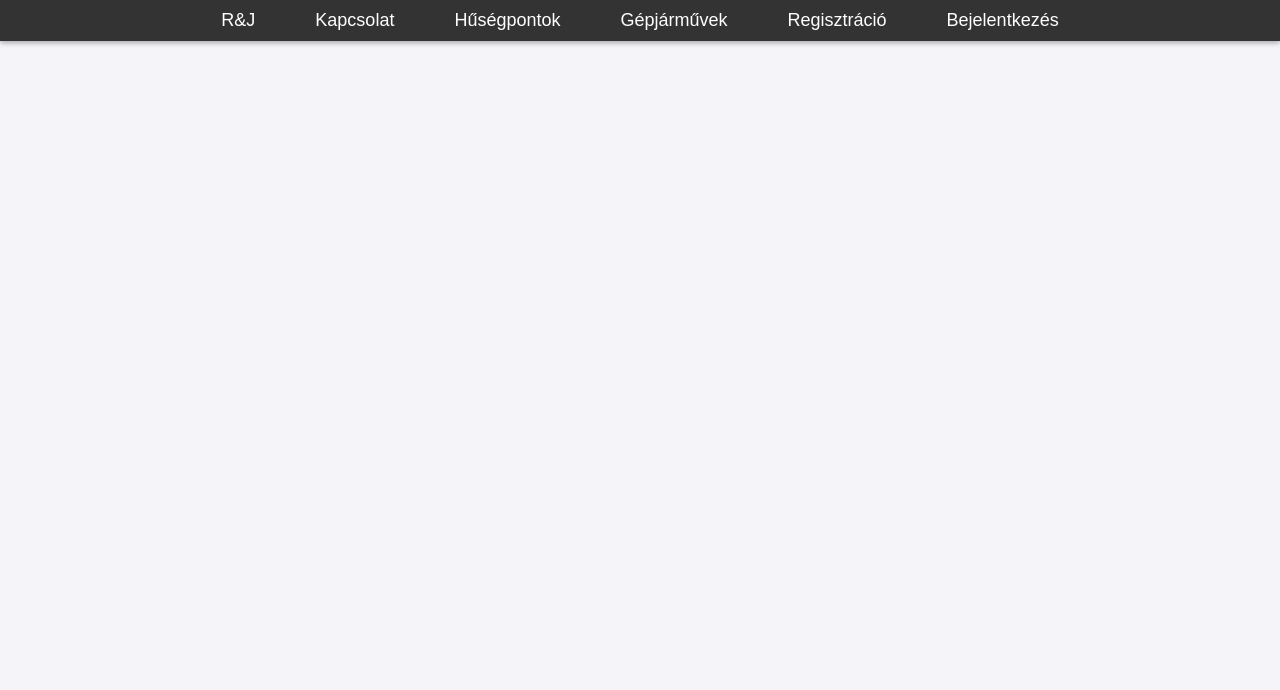
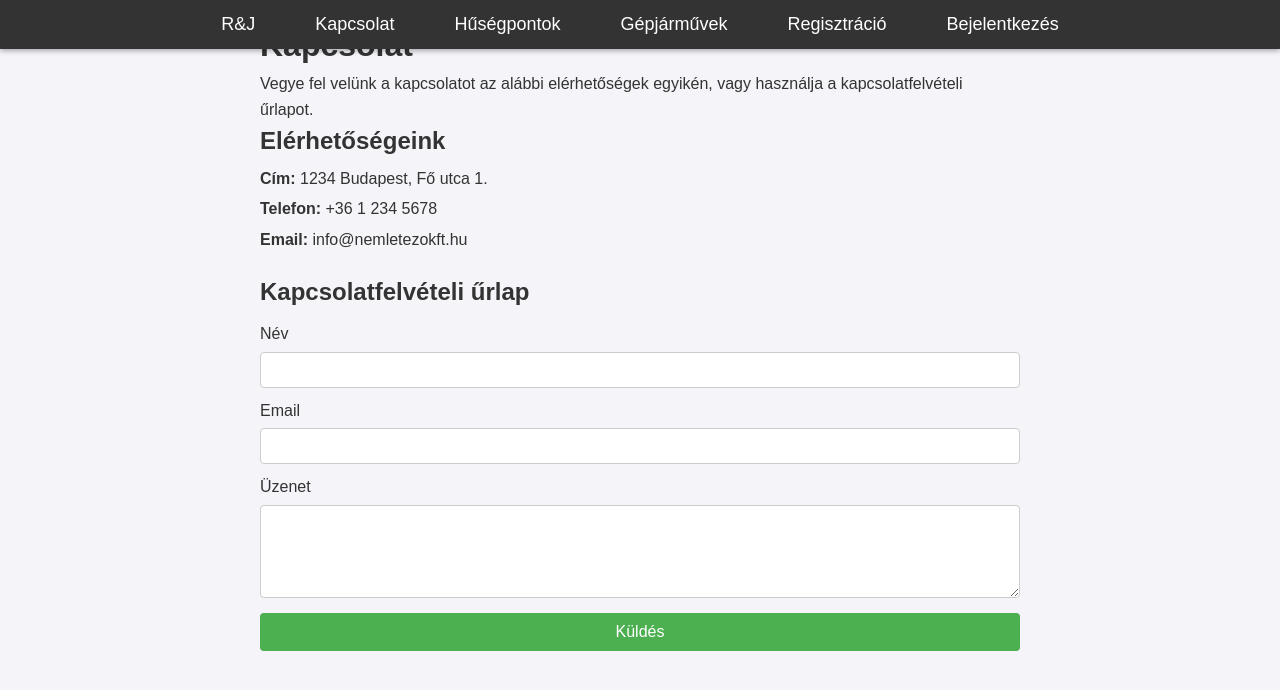
Before and after one commit to 13c-jurcso/R-J_autoberles, a PHP site: page /kapcsolat.php in a window 1280 px wide. Shown: the top 690 px of the page. Run offline with PHP 8.4, Linux system fonts and the light colour scheme.

Commit message:
kapcsolat

```diff
--- a/kapcsolat.php
+++ b/kapcsolat.php
@@ -5,6 +5,56 @@
     <meta name="viewport" content="width=device-width, initial-scale=1.0">
     <title>Kapcsolat</title>
     <link rel="stylesheet" href="style.css">
+    <style>
+        body {
+            font-family: Arial, sans-serif;
+            line-height: 1.6;
+            margin: 0;
+            padding: 0;
+        }
+        .container {
+            width: 80%;
+            max-width: 800px;
+            margin: 0 auto;
+            padding: 20px;
+        }
+        h1, h2 {
+            color: #333;
+        }
+        .contact-info {
+            margin-bottom: 20px;
+        }
+        .contact-info p {
+            margin: 5px 0;
+        }
+        form {
+            display: flex;
+            flex-direction: column;
+        }
+        label {
+            margin-top: 10px;
+        }
+        input, textarea {
+            padding: 8px;
+            margin-top: 5px;
+            border: 1px solid #ccc;
+            border-radius: 4px;
+            font-size: 1em;
+        }
+        button {
+            margin-top: 15px;
+            padding: 10px;
+            border: none;
+            background-color: #4CAF50;
+            color: white;
+            font-size: 1em;
+            cursor: pointer;
+            border-radius: 4px;
+        }
+        button:hover {
+            background-color: #45a049;
+        }
+    </style>
 </head>
 <body>
     <header>
@@ -24,8 +74,31 @@
             </ul>
         </nav>
     </header>
+    <div class="container">
+        <h1>Kapcsolat</h1>
+        <p>Vegye fel velünk a kapcsolatot az alábbi elérhetőségek egyikén, vagy használja a kapcsolatfelvételi űrlapot.</p>
 
+        <div class="contact-info">
+            <h2>Elérhetőségeink</h2>
+            <p><strong>Cím:</strong> 1234 Budapest, Fő utca 1.</p>
+            <p><strong>Telefon:</strong> +36 1 234 5678</p>
+            <p><strong>Email:</strong> info@nemletezokft.hu</p>
+        </div>
 
+        <h2>Kapcsolatfelvételi űrlap</h2>
+        <form action="#" method="post">
+            <label for="name">Név</label>
+            <input type="text" id="name" name="name" required>
+
+            <label for="email">Email</label>
+            <input type="email" id="email" name="email" required>
+
+            <label for="message">Üzenet</label>
+            <textarea id="message" name="message" rows="5" required></textarea>
+
+            <button type="submit">Küldés</button>
+        </form>
+    </div>
 
     <script>
         document.querySelector(".menu-toggle").addEventListener("click", function () {
```
